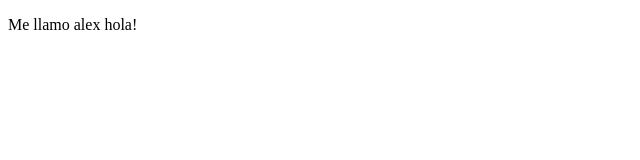
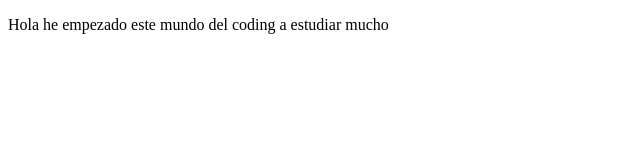
Before and after one commit to DelaCruzAlex/First-Pagina, a plain HTML site: page index.html in a window 1280 px wide. Shown: the whole page, without its empty margins (0-640 px from the left). Drawn offline with Linux system fonts and the light colour scheme.

Commit message:
Agregamos cambios

```diff
--- a/index.html
+++ b/index.html
@@ -8,7 +8,7 @@
 </head>
 <body>
     <p>
-        Me llamo alex hola!
+        Hola he empezado este mundo del coding a estudiar mucho
     </p>
 </body>
 </html>
```
